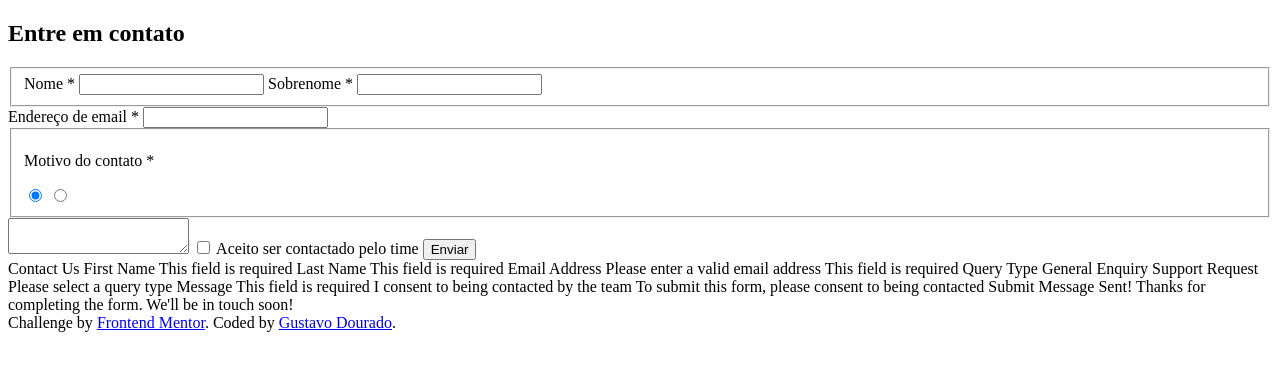
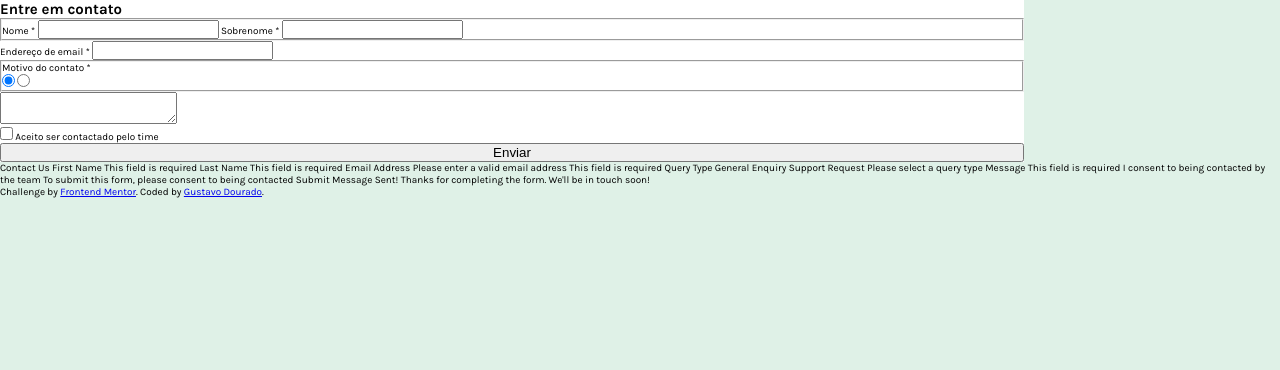
Before and after one commit to Gustavo-Dourado/Contact-form-FrontEnd-Mentor-, a plain HTML site: page contact-form-main/contact-form-main/index.html in a window 1280 px wide. Drawn offline with Linux system fonts and the light colour scheme; files that its build step writes are made by us from their sources.

Commit message:
add stylesheet

```diff
--- a/styles.css
+++ b/styles.css
@@ -1 +1,34 @@
 @import url('https://fonts.googleapis.com/css2?family=Karla:ital,wght@0,200..800;1,200..800&display=swap');
+
+*{
+    margin: 0;
+    padding: 0;
+    box-sizing: border-box;
+}
+
+:root{
+    font-size: 62.3%;
+}
+
+html{
+    font-size: 1.6rem;
+    font-family: "Karla", serif;
+    font-color: hsl(186, 15%, 59%);
+}
+
+body{
+    width: 100%;
+    background-color: hsl(148, 38%, 91%);
+}
+
+main{
+    max-width: 80%;
+    width: 100%;
+    background-color: hsl(0, 0%, 100%);
+}
+
+form{
+    width: 100%;
+    display: flex;
+    flex-direction: column;
+}
```
